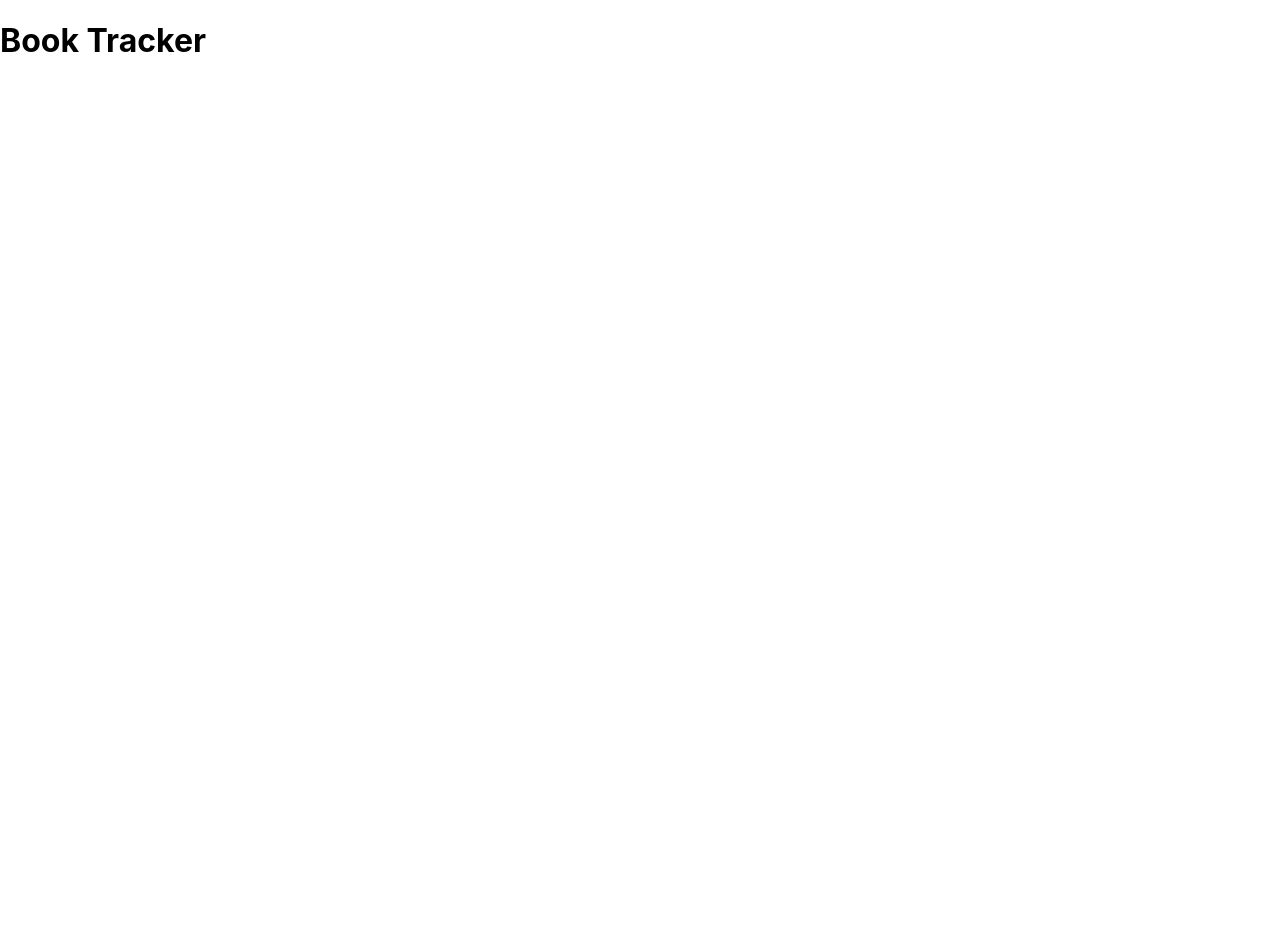
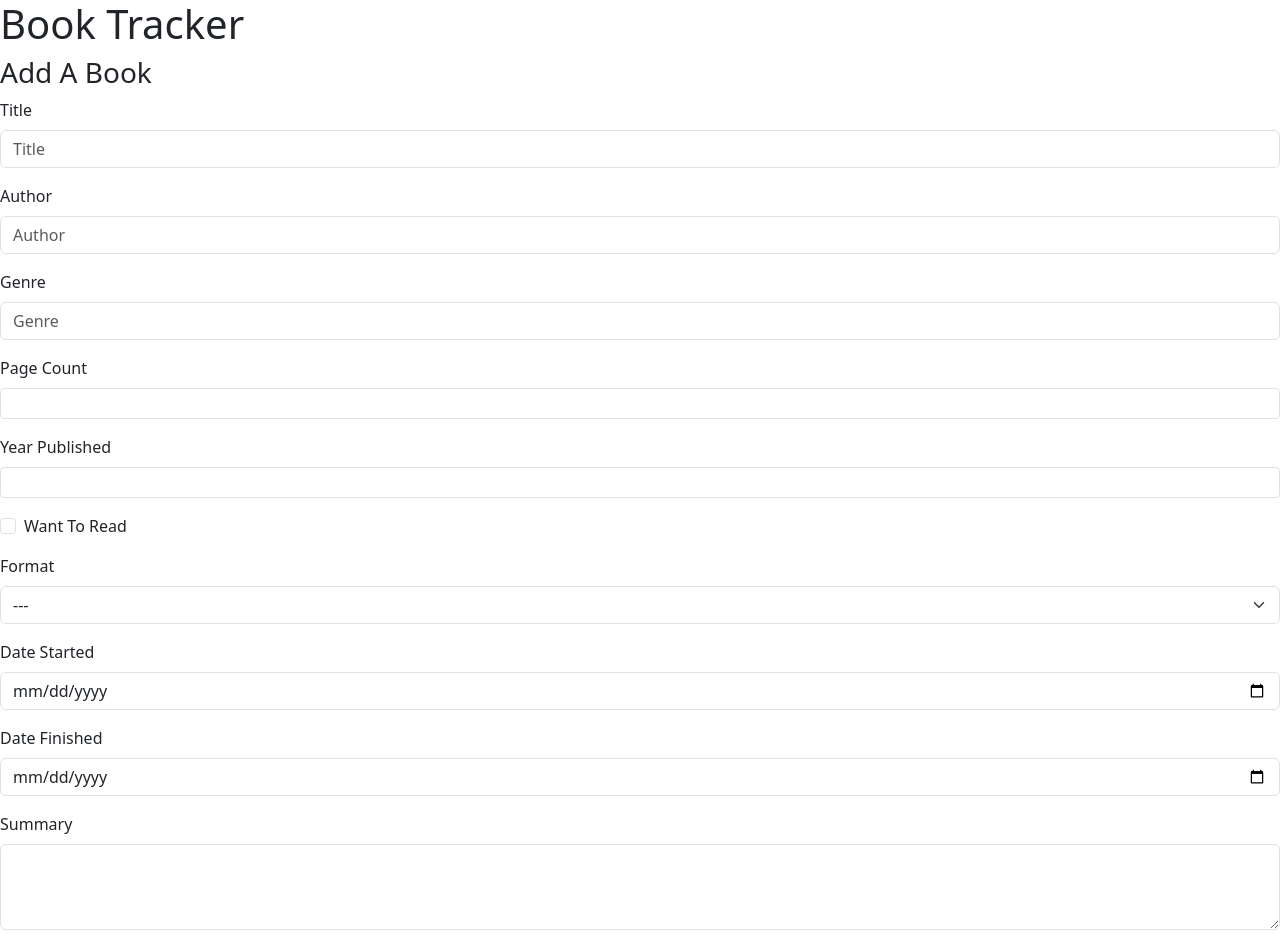
Before and after one commit to sonetteira/book-tracker, a React (Create React App) app in the folder book-tracker/: page /addBook in a window 1280 px wide. Before the commit this address had no page. Shown: the top 950 px of the page. Before the commit the page ends 800 px from the top, so only its background shows below. Built offline with nearby package versions, Linux system fonts and the light colour scheme; what datatables.net-react would draw is missing.

Commit message:
created (non-functional) add book form

```diff
--- a/book-tracker/package.json
+++ b/book-tracker/package.json
@@ -17,8 +17,10 @@
     "mongoose": "^8.16.1",
     "path": "^0.12.7",
     "react": "^19.1.0",
+    "react-bootstrap": "^2.10.10",
     "react-data-table-component": "^7.7.0",
     "react-dom": "^19.1.0",
+    "react-hook-form": "^7.60.0",
     "react-router-dom": "^7.6.3",
     "react-scripts": "5.0.1",
     "stream": "^0.0.3",
--- a/book-tracker/src/App.js
+++ b/book-tracker/src/App.js
@@ -4,6 +4,7 @@ import React from 'react';
 import { BrowserRouter as Router, Routes, Route } from 'react-router-dom';
 import BookList from './pages/booklist';
 import BookDetails from './pages/bookdetails';
+import AddBook from './pages/addbook';
 
 class App extends React.Component {
   render() {
@@ -16,6 +17,7 @@ class App extends React.Component {
           <Routes>
             <Route path="/" element={<BookList />} />
             <Route path="/book/:id" element={<BookDetails />} />
+            <Route path="/addBook" element={<AddBook />} />
           </Routes>
         </Router>
       </div>
--- /dev/null
+++ b/book-tracker/src/pages/addbook.js
@@ -0,0 +1,80 @@
+import React from 'react';
+import {useForm} from 'react-hook-form';
+import 'bootstrap/dist/css/bootstrap.min.css';
+import Button from 'react-bootstrap/Button';
+import Form from 'react-bootstrap/Form';
+
+function AddBook() {
+    const {register, watch} = useForm();
+    return (
+    <>
+        <h3>Add A Book</h3>
+        <Form>
+            <Form.Group className="mb-3" controlId="formTitle">
+                <Form.Label>Title</Form.Label>
+                <Form.Control type="Text" placeholder="Title" />
+            </Form.Group>
+
+            <Form.Group className="mb-3" controlId="formAuthor">
+                <Form.Label>Author</Form.Label>
+                <Form.Control type="Text" placeholder="Author" />
+            </Form.Group>
+
+            <Form.Group className="mb-3" controlId="formGenre">
+                <Form.Label>Genre</Form.Label>
+                <Form.Control type="Text" placeholder="Genre" />
+            </Form.Group>
+
+            <Form.Group className="mb-3" controlId="formPgCount">
+                <Form.Label>Page Count</Form.Label>
+                <Form.Control type="Number" size="sm"/>
+            </Form.Group>
+
+            <Form.Group className="mb-3" controlId="formYearPublished">
+                <Form.Label>Year Published</Form.Label>
+                <Form.Control type="Number" size="sm"/>
+            </Form.Group>
+
+            <Form.Group className="mb-3" controlId="formWantToRead">
+                <Form.Check type="checkbox" name="notread" {...register("notread")} label="Want To Read" />
+            </Form.Group>
+
+            <Form.Group className="mb-3" controlID="formFormat">
+                <Form.Label>Format</Form.Label>
+                <Form.Select aria-label="select format" {...register("format")} disabled={watch("notread")}>
+                    <option value="">---</option>
+                    <option value="paper">Paper</option>
+                    <option value="ebook">E-Book</option>
+                    <option value="audiobook">Audio Book</option>
+                </Form.Select>
+            </Form.Group>
+
+            <Form.Group className="mb-3" controlId="formStartDate">
+                <Form.Label>Date Started</Form.Label>
+                <Form.Control type="date" {...register("startdate")} disabled={watch("notread")} />
+            </Form.Group>
+
+            <Form.Group className="mb-3" controlId="formEndDate">
+                <Form.Label>Date Finished</Form.Label>
+                <Form.Control type="date" {...register("enddate")} disabled={watch("notread")} />
+            </Form.Group>
+
+            <Form.Group className="mb-3" controlId="formSummary">
+                <Form.Label>Summary</Form.Label>
+                <Form.Control as="textarea" rows={3} {...register("summary")} disabled={watch("notread")} />
+            </Form.Group>
+
+            <Form.Group className="mb-3" controlId="formReaction">
+                <Form.Label>Reaction</Form.Label>
+                <Form.Control as="textarea" rows={3} {...register("reaction")} disabled={watch("notread")} />
+            </Form.Group>
+
+            <Button variant="primary" type="submit">
+                Add Book
+            </Button>
+        </Form>
+    </>
+    );
+}
+
+export default AddBook;
```
Also changed, not shown: 1 other file (tests, documents, lock files or other folders).
